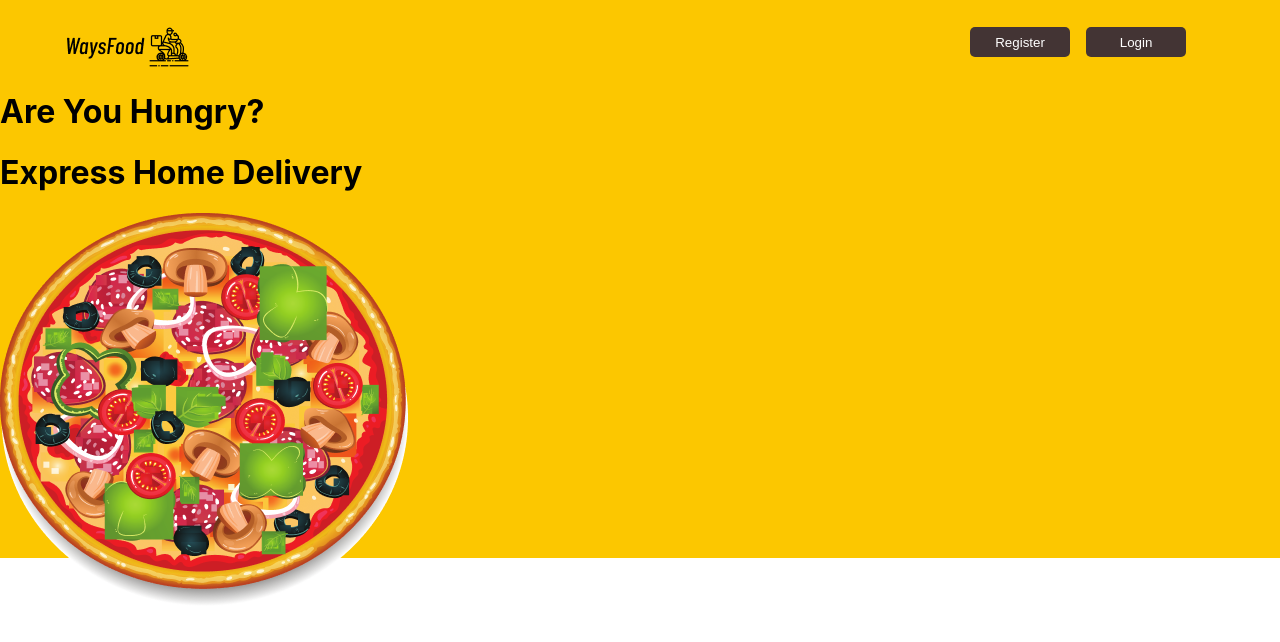
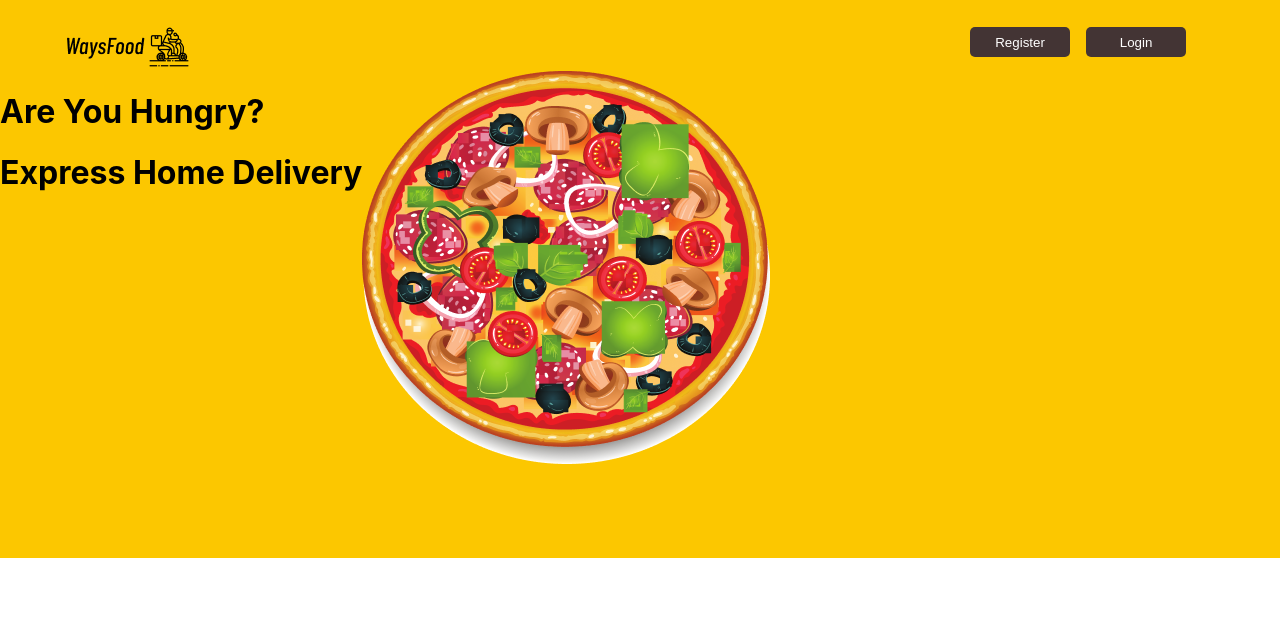
Before and after one commit to rizaruved/waysfood, a React (Create React App) app: page / in a window 1280 px wide. Shown: the top 642 px of the page. Built offline with nearby package versions, Linux system fonts and the light colour scheme.

Commit message:
/ ‘src/App.css’ / ‘src/pages/Home.jsx’

```diff
--- a/src/App.css
+++ b/src/App.css
@@ -22,3 +22,7 @@
   border-radius: 5px;
   border: none;
 }
+
+.main {
+  display: flex;
+}
--- a/src/pages/Home.jsx
+++ b/src/pages/Home.jsx
@@ -14,7 +14,8 @@ function Home() {
                 <button className="home-button" style={{marginRight: 93.94, cursor: "pointer"}}>Login</button>
               </div>
           </div>
-          <div>
+
+          <div className="main">
             <div>
               <h1>Are You Hungry?</h1>
               <h1>Express Home Delivery</h1>
```
